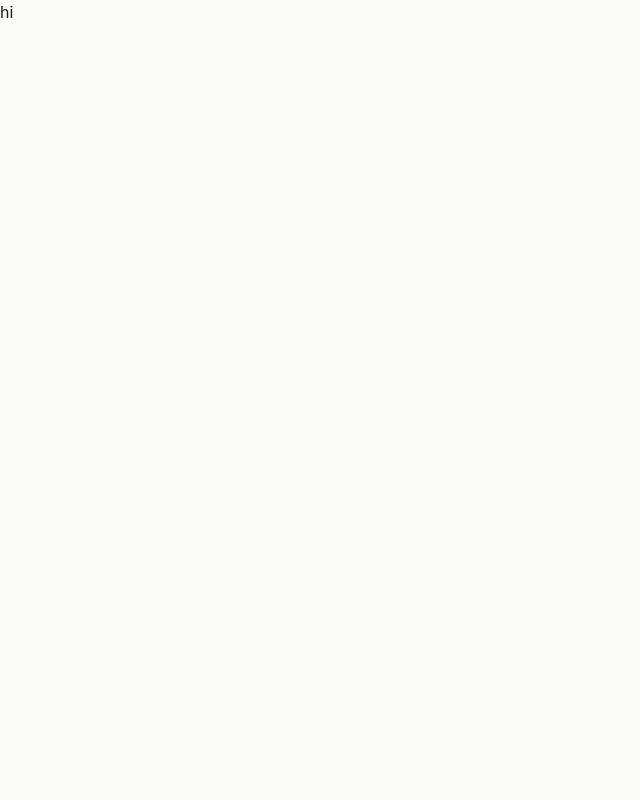
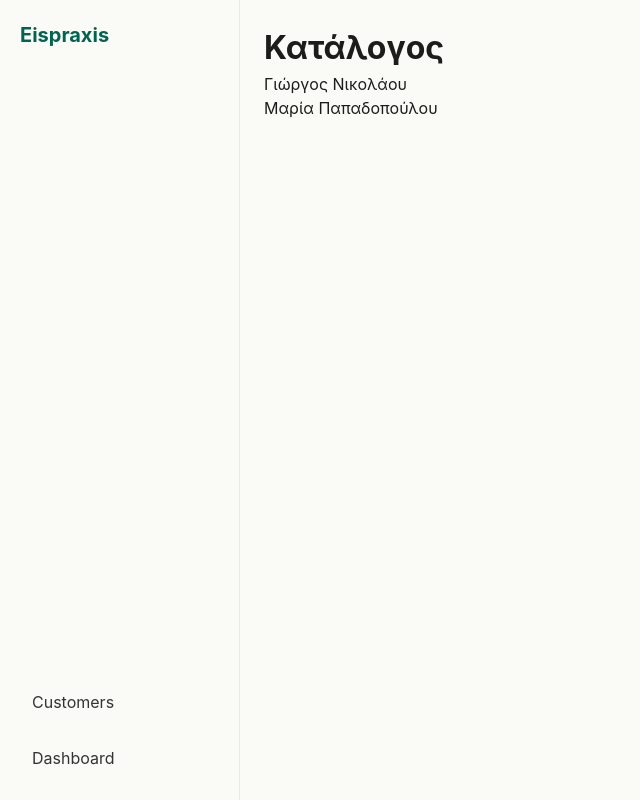
Before and after one commit to enjoythedivision/eispraxis, a React (Vite) app: page / in a window 1280 px wide. Shown: the whole page, without its empty margins (0-640 px from the left). Built offline with nearby package versions, Linux system fonts and the light colour scheme.

Commit message:
Implement routing and sidebar navigation, add customers and dashboard pages

```diff
--- a/src/App.jsx
+++ b/src/App.jsx
@@ -1,12 +1,26 @@
-import { useState } from 'react'
-import './App.scss'
+import { Routes, Route } from "react-router-dom";
+import Sidebar from "./components/Sidebar";
+import "./App.scss";
 
-function App() {
-  const [count, setCount] = useState(0)
+import Customers from "./features/customers/pages/Customers";
+import Customer from "./features/customers/pages/Customer";
 
-  return (
-    <>hi</>
-  )
+function Dashboard() {
+  return <h1>Dashboard</h1>;
 }
 
-export default App
+export default function App() {
+  return (
+    <div className="app">
+      <Sidebar />
+
+      <main className="main">
+        <Routes>
+          <Route path="/" element={<Customers />} />
+          <Route path="/customer/:id" element={<Customer />} />
+          <Route path="/dashboard" element={<Dashboard />} />
+        </Routes>
+      </main>
+    </div>
+  );
+}
--- a/src/App.scss
+++ b/src/App.scss
@@ -0,0 +1,9 @@
+.app {
+  display: flex;
+  height: 100vh;
+}
+
+.main {
+  flex: 1;
+  padding: 24px;
+}
--- /dev/null
+++ b/src/components/Sidebar.jsx
@@ -0,0 +1,15 @@
+import { Link } from "react-router-dom";
+import "./Sidebar.scss";
+
+export default function Sidebar() {
+  return (
+    <aside className="sidebar">
+      <h2 className="sidebar__logo">Eispraxis</h2>
+
+      <nav className="sidebar__nav">
+        <Link to="/" className="sidebar__link">Customers</Link>
+        <Link to="/dashboard" className="sidebar__link">Dashboard</Link>
+      </nav>
+    </aside>
+  );
+}
--- /dev/null
+++ b/src/components/Sidebar.scss
@@ -0,0 +1,38 @@
+.sidebar {
+  width: 240px;
+  height: 100vh;
+  background: var(--bg);
+  border-right: 1px solid #eaeaea;
+
+  display: flex;
+  flex-direction: column;
+  justify-content: space-between;
+
+  padding: 20px;
+}
+
+.sidebar__logo {
+  font-size: 20px;
+  font-weight: 700;
+  color: #006450;
+  margin-bottom: 30px;
+}
+
+.sidebar__nav {
+  display: flex;
+  flex-direction: column;
+  gap: 12px;
+}
+
+.sidebar__link {
+  text-decoration: none;
+  color: #333;
+  padding: 10px 12px;
+  border-radius: 8px;
+  transition: all 0.2s ease;
+
+  &:hover {
+    background: #f5f5f5;
+    color: #006450;
+  }
+}
--- /dev/null
+++ b/src/data/customers.js
@@ -0,0 +1,5 @@
+// src/data/customers.js
+export const customers = [
+  { id: 1, name: "Γιώργος Νικολάου", monthlyFee: 50 },
+  { id: 2, name: "Μαρία Παπαδοπούλου", monthlyFee: 80 },
+];
--- /dev/null
+++ b/src/features/customers/pages/Customer.jsx
@@ -0,0 +1,6 @@
+export default function Customer () {
+    return (
+        <>
+        </>
+    )
+}
--- /dev/null
+++ b/src/features/customers/pages/Customers.jsx
@@ -0,0 +1,15 @@
+import { customers } from "../../../data/customers";
+
+export default function Customers() {
+  return (
+    <div>
+      <h1>Κατάλογος</h1>
+
+      {customers.map(c => (
+        <div key={c.id}>
+          <p>{c.name}</p>
+        </div>
+      ))}
+    </div>
+  );
+}
```
Also changed, not shown: src/main.jsx (+9 -8 lines).
